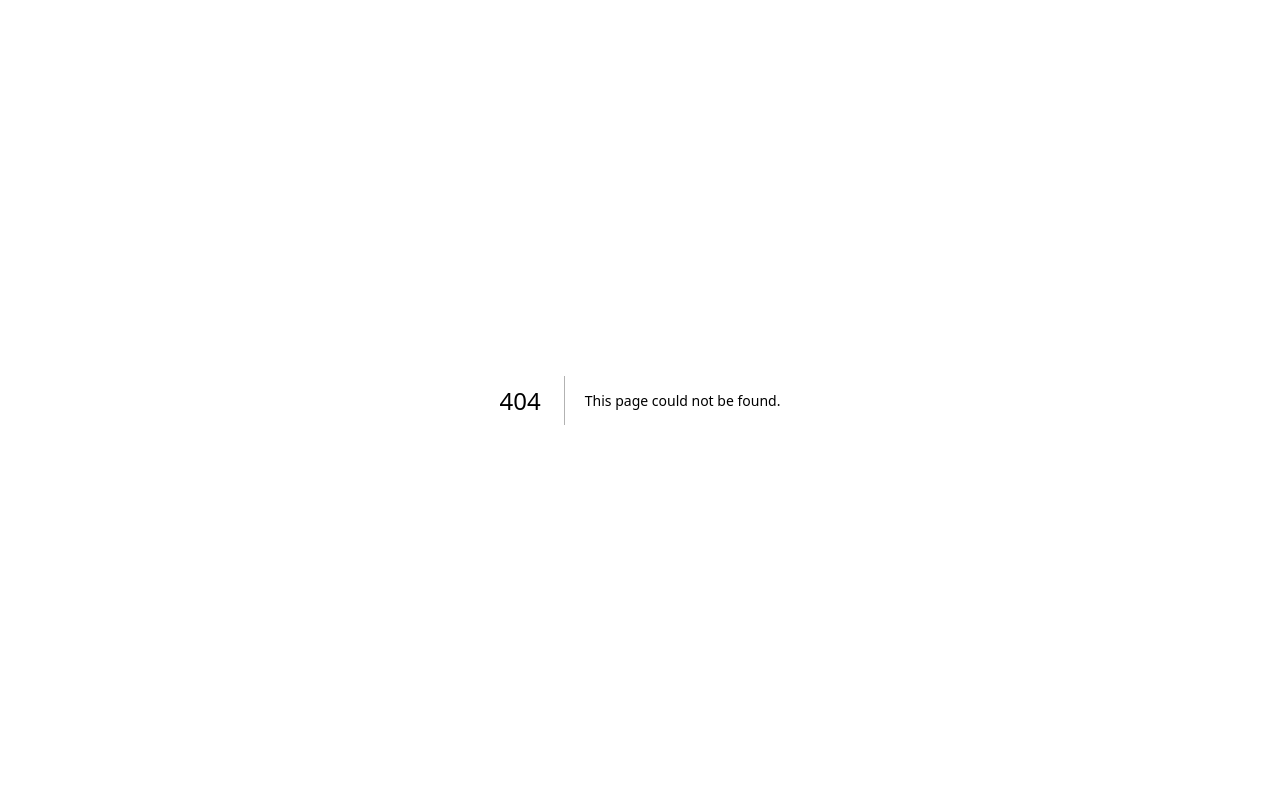
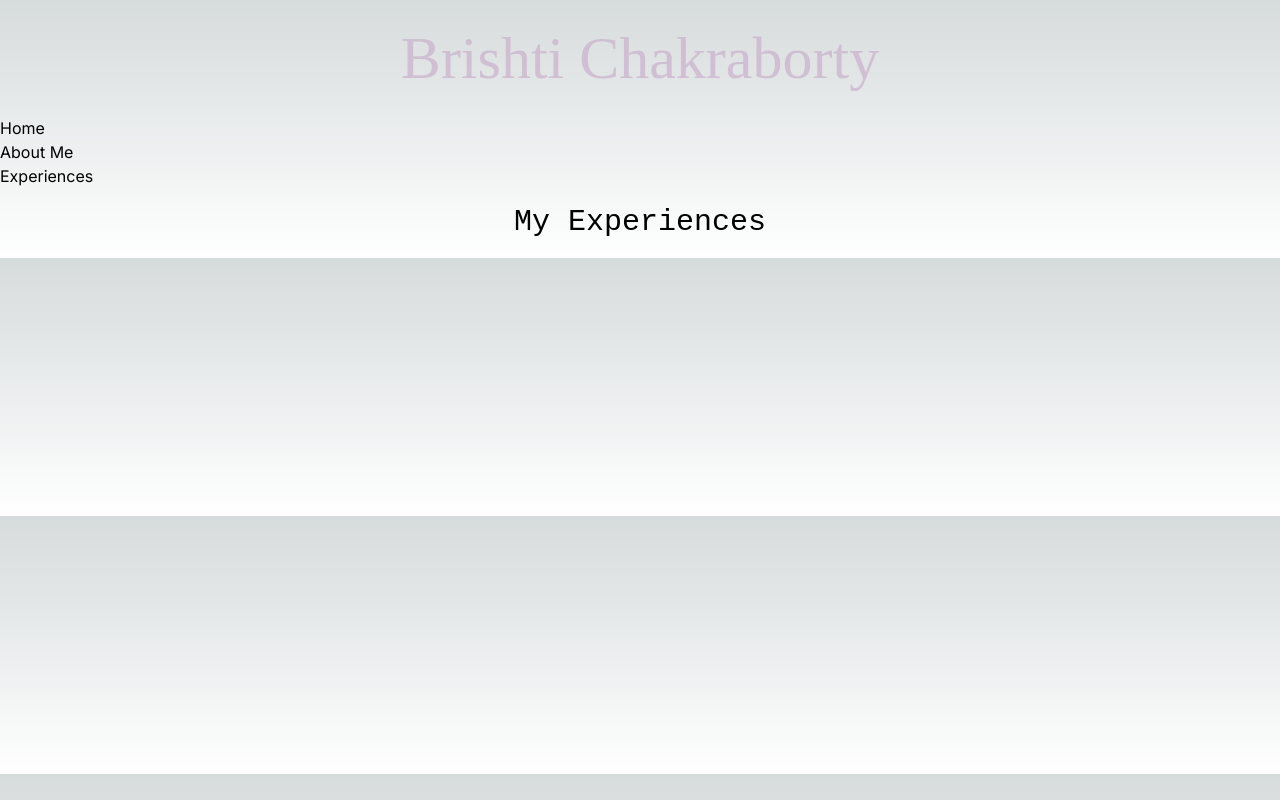
Before and after one commit to brishtichak/Brishti-Website, a Next.js app: page /Experiences in a window 1280 px wide. Before the commit this address had no page. Built offline with nearby package versions, Linux system fonts and the light colour scheme.

Commit message:
first commit

```diff
--- /dev/null
+++ b/app/About_Me/page.tsx
@@ -0,0 +1,14 @@
+import React from 'react'
+import NavBar from '../components/NavBar'
+
+const aPage = () => {
+    return (
+        <div>
+            <h1>Brishti Chakraborty</h1>
+            <NavBar/>
+            <h2>About Me</h2>
+        </div>
+      )
+}
+
+export default aPage
--- /dev/null
+++ b/app/Experiences/page.tsx
@@ -0,0 +1,14 @@
+import React from 'react'
+import NavBar from '../components/NavBar'
+
+const EPage = () => {
+  return (
+    <div>
+        <h1>Brishti Chakraborty</h1>
+        <NavBar/>
+        <h2>My Experiences</h2>
+    </div>
+  )
+}
+
+export default EPage
--- /dev/null
+++ b/app/components/NavBar.tsx
@@ -0,0 +1,22 @@
+import Link from 'next/link'
+import React from 'react'
+
+const NavBar = () => {
+  return (
+    <nav>
+        <ul>
+          <li>
+            <Link href="/">Home</Link>
+          </li>
+          <li>
+            <Link href="/About_Me">About Me</Link>
+          </li>
+          <li>
+            <Link href="/Experiences">Experiences</Link>
+          </li>
+        </ul>
+      </nav>
+    )
+}
+
+export default NavBar
--- a/app/globals.css
+++ b/app/globals.css
@@ -26,6 +26,31 @@ body {
     rgb(var(--background-start-rgb));
 }
 
+h1 {
+  text-align: center;
+  color: rgba(203, 179, 205, 0.75);
+  font-size: 60px;
+  padding-top: 1%;
+  padding-bottom: 1%;
+  font-family: 'Brush Script MT', cursive
+}
+
+h2 {
+  text-align: center;
+  font-size: 30px;
+  padding-top: 1%;
+  padding-bottom: 1%;
+  font-family: 'Courier New', monospace;
+}
+
+p {
+  padding-top: 1%;
+  padding-bottom: 1%;
+  padding-right: 2%;
+  padding-left: 2%;
+  font-family: 'Courier New', monospace;
+}
+
 @layer utilities {
   .text-balance {
     text-wrap: balance;
--- a/app/layout.tsx
+++ b/app/layout.tsx
@@ -5,8 +5,8 @@ import "./globals.css";
 const inter = Inter({ subsets: ["latin"] });
 
 export const metadata: Metadata = {
-  title: "Create Next App",
-  description: "Generated by create next app",
+  title: "Brishti Chakraborty",
+  description: "Project Done Using Next.js",
 };
 
 export default function RootLayout({
--- a/app/page.tsx
+++ b/app/page.tsx
@@ -1,113 +1,21 @@
-import Image from "next/image";
+import NavBar from "./components/NavBar";
 
 export default function Home() {
   return (
-    <main className="flex min-h-screen flex-col items-center justify-between p-24">
-      <div className="z-10 w-full max-w-5xl items-center justify-between font-mono text-sm lg:flex">
-        <p className="fixed left-0 top-0 flex w-full justify-center border-b border-gray-300 bg-gradient-to-b from-zinc-200 pb-6 pt-8 backdrop-blur-2xl dark:border-neutral-800 dark:bg-zinc-800/30 dark:from-inherit lg:static lg:w-auto  lg:rounded-xl lg:border lg:bg-gray-200 lg:p-4 lg:dark:bg-zinc-800/30">
-          Get started by editing&nbsp;
-          <code className="font-mono font-bold">app/page.tsx</code>
-        </p>
-        <div className="fixed bottom-0 left-0 flex h-48 w-full items-end justify-center bg-gradient-to-t from-white via-white dark:from-black dark:via-black lg:static lg:size-auto lg:bg-none">
-          <a
-            className="pointer-events-none flex place-items-center gap-2 p-8 lg:pointer-events-auto lg:p-0"
-            href="https://vercel.com?utm_source=create-next-app&utm_medium=appdir-template&utm_campaign=create-next-app"
-            target="_blank"
-            rel="noopener noreferrer"
-          >
-            By{" "}
-            <Image
-              src="/vercel.svg"
-              alt="Vercel Logo"
-              className="dark:invert"
-              width={100}
-              height={24}
-              priority
-            />
-          </a>
-        </div>
-      </div>
-
-      <div className="relative z-[-1] flex place-items-center before:absolute before:h-[300px] before:w-full before:-translate-x-1/2 before:rounded-full before:bg-gradient-radial before:from-white before:to-transparent before:blur-2xl before:content-[''] after:absolute after:-z-20 after:h-[180px] after:w-full after:translate-x-1/3 after:bg-gradient-conic after:from-sky-200 after:via-blue-200 after:blur-2xl after:content-[''] before:dark:bg-gradient-to-br before:dark:from-transparent before:dark:to-blue-700 before:dark:opacity-10 after:dark:from-sky-900 after:dark:via-[#0141ff] after:dark:opacity-40 sm:before:w-[480px] sm:after:w-[240px] before:lg:h-[360px]">
-        <Image
-          className="relative dark:drop-shadow-[0_0_0.3rem_#ffffff70] dark:invert"
-          src="/next.svg"
-          alt="Next.js Logo"
-          width={180}
-          height={37}
-          priority
-        />
-      </div>
-
-      <div className="mb-32 grid text-center lg:mb-0 lg:w-full lg:max-w-5xl lg:grid-cols-4 lg:text-left">
-        <a
-          href="https://nextjs.org/docs?utm_source=create-next-app&utm_medium=appdir-template&utm_campaign=create-next-app"
-          className="group rounded-lg border border-transparent px-5 py-4 transition-colors hover:border-gray-300 hover:bg-gray-100 hover:dark:border-neutral-700 hover:dark:bg-neutral-800/30"
-          target="_blank"
-          rel="noopener noreferrer"
-        >
-          <h2 className="mb-3 text-2xl font-semibold">
-            Docs{" "}
-            <span className="inline-block transition-transform group-hover:translate-x-1 motion-reduce:transform-none">
-              -&gt;
-            </span>
-          </h2>
-          <p className="m-0 max-w-[30ch] text-sm opacity-50">
-            Find in-depth information about Next.js features and API.
-          </p>
-        </a>
-
-        <a
-          href="https://nextjs.org/learn?utm_source=create-next-app&utm_medium=appdir-template-tw&utm_campaign=create-next-app"
-          className="group rounded-lg border border-transparent px-5 py-4 transition-colors hover:border-gray-300 hover:bg-gray-100 hover:dark:border-neutral-700 hover:dark:bg-neutral-800/30"
-          target="_blank"
-          rel="noopener noreferrer"
-        >
-          <h2 className="mb-3 text-2xl font-semibold">
-            Learn{" "}
-            <span className="inline-block transition-transform group-hover:translate-x-1 motion-reduce:transform-none">
-              -&gt;
-            </span>
-          </h2>
-          <p className="m-0 max-w-[30ch] text-sm opacity-50">
-            Learn about Next.js in an interactive course with&nbsp;quizzes!
-          </p>
-        </a>
-
-        <a
-          href="https://vercel.com/templates?framework=next.js&utm_source=create-next-app&utm_medium=appdir-template&utm_campaign=create-next-app"
-          className="group rounded-lg border border-transparent px-5 py-4 transition-colors hover:border-gray-300 hover:bg-gray-100 hover:dark:border-neutral-700 hover:dark:bg-neutral-800/30"
-          target="_blank"
-          rel="noopener noreferrer"
-        >
-          <h2 className="mb-3 text-2xl font-semibold">
-            Templates{" "}
-            <span className="inline-block transition-transform group-hover:translate-x-1 motion-reduce:transform-none">
-              -&gt;
-            </span>
-          </h2>
-          <p className="m-0 max-w-[30ch] text-sm opacity-50">
-            Explore starter templates for Next.js.
-          </p>
-        </a>
-
-        <a
-          href="https://vercel.com/new?utm_source=create-next-app&utm_medium=appdir-template&utm_campaign=create-next-app"
-          className="group rounded-lg border border-transparent px-5 py-4 transition-colors hover:border-gray-300 hover:bg-gray-100 hover:dark:border-neutral-700 hover:dark:bg-neutral-800/30"
-          target="_blank"
-          rel="noopener noreferrer"
-        >
-          <h2 className="mb-3 text-2xl font-semibold">
-            Deploy{" "}
-            <span className="inline-block transition-transform group-hover:translate-x-1 motion-reduce:transform-none">
-              -&gt;
-            </span>
-          </h2>
-          <p className="m-0 max-w-[30ch] text-balance text-sm opacity-50">
-            Instantly deploy your Next.js site to a shareable URL with Vercel.
-          </p>
-        </a>
-      </div>
+    <main>
+      <>
+        <h1>Brishti Chakraborty</h1>
+        <NavBar/>
+        <h2>
+          Welcome!
+        </h2>
+        <p> Welcome to my webpage. My name is Brishti Chakraborty, and I am
+          a CS major at the University of Virginia. I have a passion for
+          learning and am known for my wide range of interests, and I
+          bring these things with me wherever I go. To learn more about me
+          and what kinds of things I have been involved with over the years,
+          please use the navigation tools to look through my virtual resume.</p>
+      </>
     </main>
   );
 }
```
Also changed, not shown: 1 other file (tests, documents, lock files or other folders).
